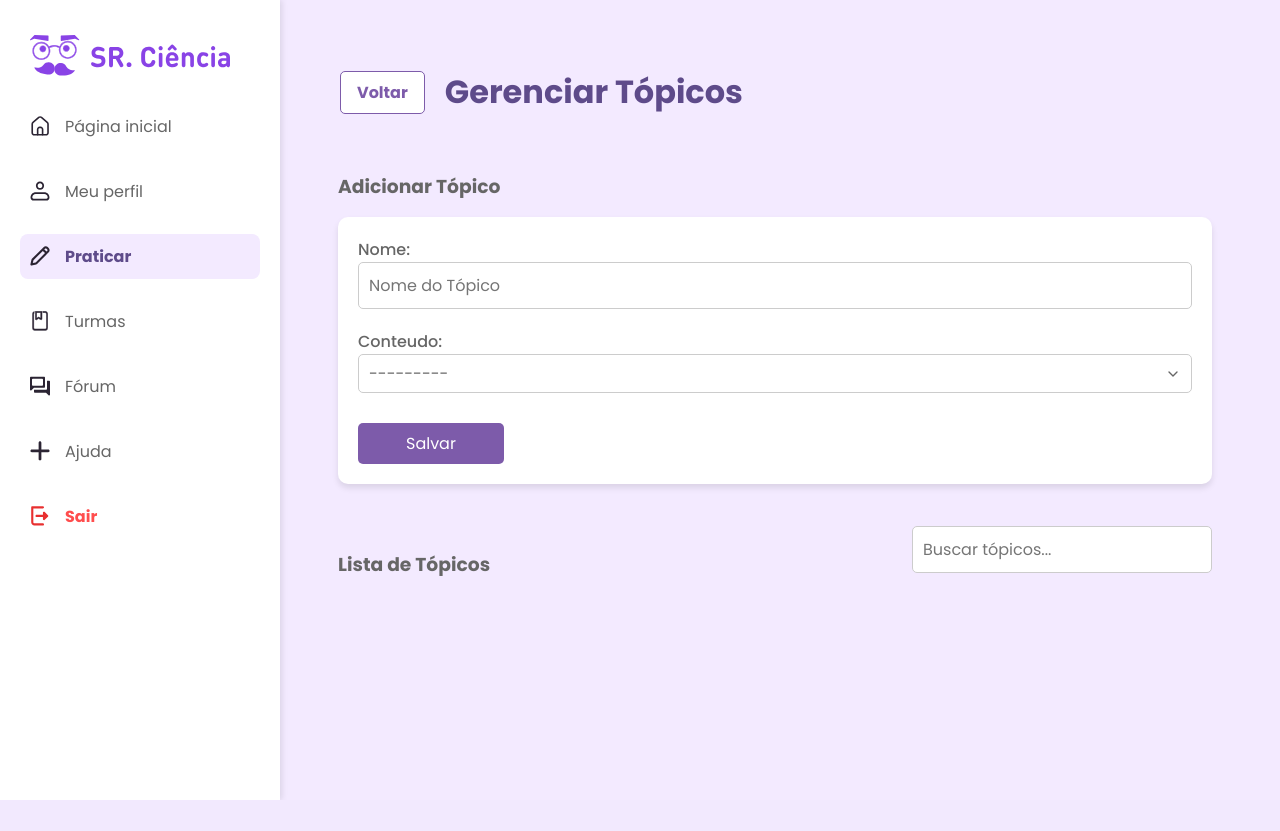
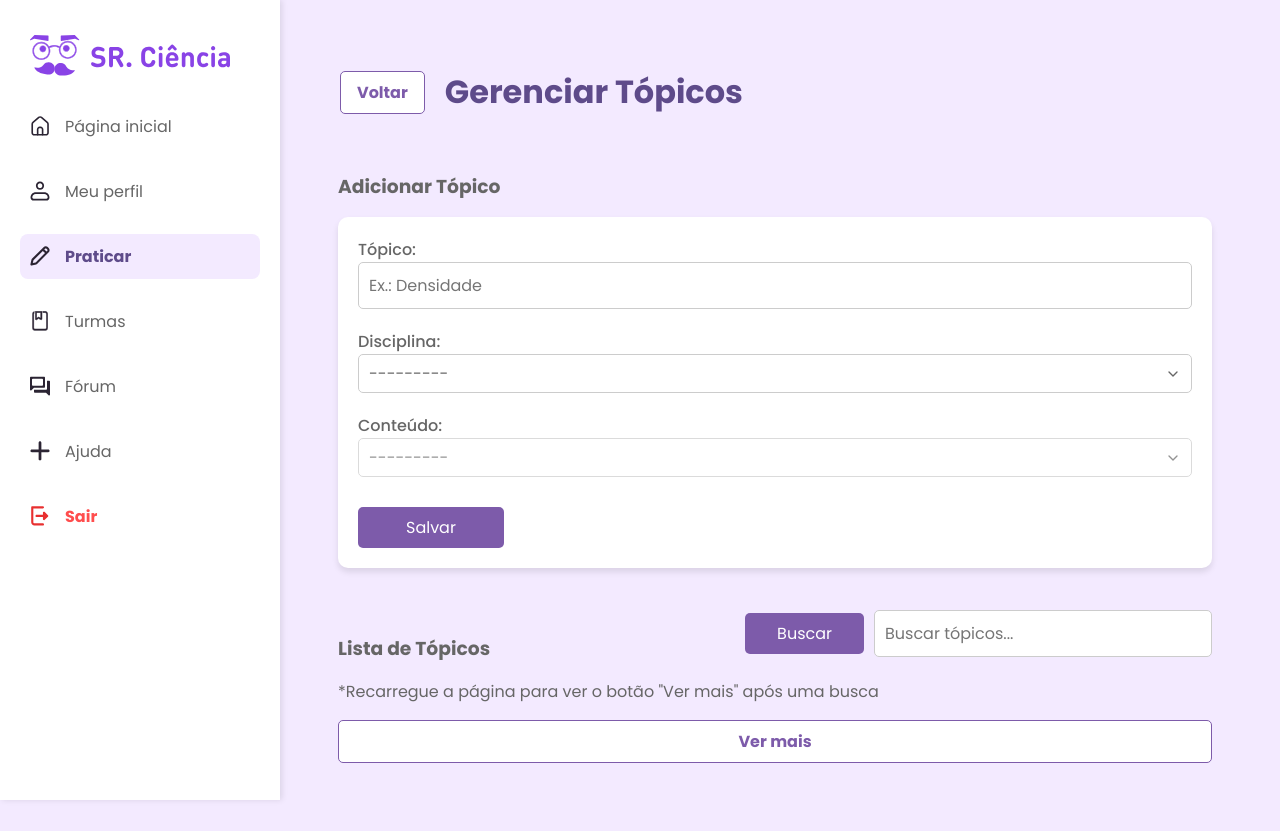
Before and after one commit to Matheusdsc2006/SrCiencia, a Django app: page /app/u/0/gerenciar_topico/ in a window 1280 px wide. Before the commit the page ends 800 px from the top, so only its background shows below. Run offline with Django 5.2, Linux system fonts and the light colour scheme; data that the repository does not hold is empty; some libraries are stand-ins or nearby versions.

Commit message:
ajustar topicos

```diff
--- a/srciencia_core/forms.py
+++ b/srciencia_core/forms.py
@@ -87,10 +87,31 @@ class ConteudoForm(forms.ModelForm):
 
 
 class TopicoForm(forms.ModelForm):
+    disciplina = forms.ModelChoiceField(
+        queryset=Disciplina.objects.all(),
+        empty_label="---------",
+        widget=forms.Select(attrs={"class": "form-select", "id": "id_disciplina"})
+    )
+
     class Meta:
         model = Topico
-        fields = ["nome", "conteudo"]
+        fields = ["nome", "disciplina", "conteudo"]
         widgets = {
-            "nome": forms.TextInput(attrs={"placeholder": "Nome do Tópico", "class": "form-control"}),
-            "conteudo": forms.Select(attrs={"class": "form-select"}),
+            "nome": forms.TextInput(attrs={"placeholder": "Ex.: Densidade", "class": "form-control"}),
+            "conteudo": forms.Select(attrs={"class": "form-select", "id": "id_conteudo", "disabled": "disabled"}),
         }
+
+    def __init__(self, *args, **kwargs):
+        super().__init__(*args, **kwargs)
+        self.fields["conteudo"].queryset = Conteudo.objects.none()
+
+        if "disciplina" in self.data:
+            try:
+                disciplina_id = int(self.data.get("disciplina"))
+                self.fields["conteudo"].queryset = Conteudo.objects.filter(disciplina_id=disciplina_id)
+                self.fields["conteudo"].widget.attrs.pop("disabled", None)
+            except (ValueError, TypeError):
+                pass
+        elif self.instance.pk and self.instance.conteudo:
+            self.fields["conteudo"].queryset = self.instance.conteudo.disciplina.conteudos.all()
+            self.fields["conteudo"].widget.attrs.pop("disabled", None)
--- a/srciencia_core/static/css/global-core.css
+++ b/srciencia_core/static/css/global-core.css
@@ -743,18 +743,6 @@ select option {
     overflow: auto;
 }
 
-.modal {
-    display: none;
-    position: fixed;
-    z-index: 10;
-    left: 0;
-    top: 0;
-    width: 100%;
-    height: 100%;
-    overflow: auto;
-    background-color: rgba(0, 0, 0, 0.4);
-}
-
 .modal-content {
     position: relative;
     width: 50%;
@@ -824,6 +812,10 @@ select option {
     transition: background-color 0.3s ease;
 }
 
+.modal-actions .btn-confirm:hover {
+    background-color: var(--light-purple);
+}
+
 .modal-actions .btn-confirm-sim {
     width: 100%;
     padding: 10px;
@@ -833,10 +825,6 @@ select option {
     border-radius: 5px;
     cursor: pointer;
     transition: background-color 0.3s ease;
-}
-
-.modal-actions .btn-confirm:hover {
-    background-color: var(--dark-purple);
 }
 
 .close-icon {
@@ -914,8 +902,10 @@ select option {
     border: 1px solid var(--primary-purple);
     display: inline-flex;
     align-items: center;
+    justify-content: center;
     gap: 5px;
     transition: background-color 0.3s ease, color 0.3s ease, border-color 0.3s ease;
+    cursor: pointer;
 }
 
 .btn-back:hover {
@@ -940,7 +930,6 @@ select option {
 
 .search-input {
     width: 100%;
-    max-width: 300px;
     padding: 10px;
     font-size: 1rem;
     border: 1px solid var(--light-gray);
@@ -1182,3 +1171,20 @@ input[type="text"] {
     border: 1px solid var(--light-gray);
     border-radius: 5px;
 }
+
+.btn-search {
+    background-color: var(--primary-purple);
+    color: var(--white);
+    cursor: pointer;
+    padding: 0.5rem 2rem;
+    border-radius: 5px;
+    border: none;
+    font-size: 1rem;
+    transition: background-color 0.3s ease, color 0.3s ease;
+    margin-right: 10px;
+}
+
+.btn-search:hover {
+    background-color: var(--dark-purple);
+    color: var(--white);
+}
--- a/srciencia_core/templates/admin/gerenciar_topico.html
+++ b/srciencia_core/templates/admin/gerenciar_topico.html
@@ -9,22 +9,37 @@
     <h3 class="list-title">Adicionar Tópico</h3>
     <form method="post" class="form-container">
         {% csrf_token %}
-        {{ form.as_p }}
+        <div class="form-group">
+            <label for="id_nome">Tópico:</label>
+            {{ form.nome }}
+        </div>
+        <div class="form-group">
+            <label for="id_disciplina">Disciplina:</label>
+            {{ form.disciplina }}
+        </div>
+        <div class="form-group">
+            <label for="id_conteudo">Conteúdo:</label>
+            {{ form.conteudo }}
+        </div>
         <div class="btn-group">
             <button type="submit" name="add" class="btn btn-save">Salvar</button>
         </div>
     </form>
     <div class="search-container">
         <h3 class="list-title">Lista de Tópicos</h3>
-        <input type="text" id="search-input" class="search-input" placeholder="Buscar tópicos...">
+        <div style="display: flex; align-items: center;">
+            <button id="search-button" class="btn btn-search">Buscar</button>
+            <input type="text" id="search-input" class="search-input" placeholder="Buscar tópicos..." style="width: 100%;">
         </div>
+    </div>
+    <p style="margin-top: -20px;">*Recarregue a página para ver o botão "Ver mais" após uma busca</p>
     <div id="list-container" class="list-container">
         {% for topico in topicos|slice:":5" %}
         <div class="list-item">
             <span>
                 {{ topico.nome }}
                 <span style="font-weight: 400; color: var(--gray);">
-                    ({{ topico.conteudo.nome }})
+                    ({{ topico.conteudo.disciplina.nome }} - {{ topico.conteudo.nome }})
                 </span>
             </span>
             <form method="post" class="delete-form">
@@ -34,15 +49,13 @@
             </form>
         </div>
         {% endfor %}
-        {% if topicos|length > 5 %}
         <button id="view-more-btn" class="btn btn-back full-width">Ver mais</button>
-        {% endif %}
     </div>
     <div id="all-topics-modal" class="modal">
         <div class="modal-content">
             <span id="close-modal" class="close-icon">&times;</span>
             <h3 class="list-title">Todos os Tópicos</h3>
-            <input type="text" id="modal-search-input" class="search-input" placeholder="Buscar tópicos no modal...">
+            <input type="text" id="modal-search-input" class="search-input" placeholder="Buscar tópicos...">
             <div id="modal-list-container" class="modal-list-container">
                 {% for topico in topicos %}
                 <div class="list-item">
@@ -65,46 +78,63 @@
 </main>
 <script>
     document.addEventListener("DOMContentLoaded", () => {
+    var searchButton = document.getElementById("search-button");
     var searchInput = document.getElementById("search-input");
+    var modalSearchInput = document.getElementById("modal-search-input");
     var listContainer = document.getElementById("list-container");
+    var modalListContainer = document.getElementById("modal-list-container");
     var viewMoreBtn = document.getElementById("view-more-btn");
     var modal = document.getElementById("all-topics-modal");
     var closeModal = document.getElementById("close-modal");
+    var disciplinaSelect = document.getElementById("id_disciplina");
+    var conteudoSelect = document.getElementById("id_conteudo");
 
+    // Abre o modal ao clicar em "Ver mais"
     if (viewMoreBtn) {
         viewMoreBtn.addEventListener("click", () => {
             modal.style.display = "block";
         });
     }
 
+    // Fecha o modal ao clicar no botão de fechar
     closeModal.addEventListener("click", () => {
         modal.style.display = "none";
     });
 
+    // Fecha o modal ao clicar fora do conteúdo do modal
     window.addEventListener("click", (event) => {
         if (event.target === modal) {
             modal.style.display = "none";
         }
     });
-});
 
-    searchInput.addEventListener("input", () => {
-        var query = searchInput.value;
+    // Função para realizar a busca e atualizar o contêiner especificado
+    var fetchTopics = (query, container, isModal = false) => {
     fetch(`{% url 'buscar_topicos' %}?q=${query}`)
         .then(response => response.json())
         .then(data => {
-                listContainer.innerHTML = "";
-                if (data.length === 0) {
-                    listContainer.innerHTML = "<p>Nenhum tópico encontrado.</p>";
-                    return;
-                }
-                data.forEach(item => {
+            // Limpa o conteúdo anterior
+            container.innerHTML = "";
+
+            if (data.topicos.length === 0) {
+                container.innerHTML = "<p>Nenhum tópico encontrado.</p>";
+            } else {
+                // Verifica IDs já existentes no container
+                const existingIds = new Set(
+                    Array.from(container.querySelectorAll("input[name='topico_id']")).map(input => input.value)
+                );
+
+                var topicsToDisplay = isModal ? data.topicos : data.topicos.slice(0, 5);
+
+                topicsToDisplay.forEach(item => {
+                    // Só adiciona se o ID ainda não estiver no container
+                    if (!existingIds.has(String(item.id))) {
                         var div = document.createElement("div");
                         div.className = "list-item";
                         div.innerHTML = `
                             <span>${item.nome}
                                 <span style="font-weight: 400; color: gray;">
-                                (${item.conteudo_nome})
+                                    (${item.disciplina_nome} - ${item.conteudo_nome})
                                 </span>
                             </span>
                             <form method="post" class="delete-form">
@@ -112,9 +142,68 @@
                                 <input type="hidden" name="topico_id" value="${item.id}">
                                 <button type="submit" name="delete" class="btn-delete">Remover</button>
                             </form>`;
-                    listContainer.appendChild(div);
+                        container.appendChild(div);
+                    }
+                });
+            }
+
+            // Exibe ou oculta o botão "Ver mais" dependendo do número de tópicos
+            if (!isModal && data.topicos.length > 5) {
+                viewMoreBtn.style.display = "block";
+            } else {
+                viewMoreBtn.style.display = "none";
+            }
+        })
+        .catch(error => {
+            console.error("Erro ao buscar tópicos:", error);
+            container.innerHTML = "<p>Erro ao buscar tópicos. Tente novamente.</p>";
+        });
+};
+
+    // Busca ao clicar no botão "Buscar" fora do modal
+    if (searchButton) {
+        searchButton.addEventListener("click", (event) => {
+            event.preventDefault(); // Impede o comportamento padrão
+            const query = searchInput.value.trim();
+            fetchTopics(query, document.getElementById("list-container"));
+        });
+    }
+
+    // Busca dinâmica dentro do modal
+    modalSearchInput.addEventListener("input", () => {
+        var query = modalSearchInput.value.trim();
+        fetchTopics(query, modalListContainer, true); // Atualiza a lista no modal
+    });
+
+    // Garante que o botão "Ver mais" nunca desapareça ao carregar a página
+    if (viewMoreBtn) {
+        viewMoreBtn.style.display = "block";
+    }
+    disciplinaSelect.addEventListener("change", () => {
+        const disciplinaId = disciplinaSelect.value;
+
+        // Limpa e desabilita o campo de conteúdo inicialmente
+        conteudoSelect.innerHTML = '<option value="">Selecione o conteúdo</option>';
+        conteudoSelect.disabled = true;
+
+        if (disciplinaId) {
+            fetch(`/api/conteudos/${disciplinaId}/`)
+                .then((response) => response.json())
+                .then((data) => {
+                    conteudoSelect.disabled = false;
+                    data.forEach((conteudo) => {
+                        const option = document.createElement("option");
+                        option.value = conteudo.id;
+                        option.textContent = conteudo.nome;
+                        conteudoSelect.appendChild(option);
+                    });
+                })
+                .catch((error) => {
+                    console.error("Erro ao carregar conteúdos:", error);
+                });
+        }
     });
 });
-    });
+
 </script>
 {% endblock %}
--- a/srciencia_core/templates/admin/questao_list.html
+++ b/srciencia_core/templates/admin/questao_list.html
@@ -11,7 +11,7 @@
         <button id="open-add-modal" class="btn btn-add">Gerenciar detalhamento</button>
     </div>
     <div id="add-item-modal" class="modal">
-        <div class="modal-content" style="margin: 150px auto;">
+        <div class="modal-content" style="margin: auto;">
             <span id="close-add-modal" class="close-icon">&times;</span>
             <h2>Gerenciar detalhamento</h2>
             <p>Escolha o detalhamento que você deseja gerenciar:</p>
--- a/srciencia_core/templates/professor_turmas.html
+++ b/srciencia_core/templates/professor_turmas.html
@@ -124,7 +124,7 @@
         <form id="add-account-form">
             <label for="new-account" class="email">E-mail:</label>
             <input type="email" id="new-account" placeholder="Digite um e-mail" required />
-            <button id="add-account-btn" class="btn-confirm-sim">Adicionar Conta</button>
+            <button id="add-account-btn" class="btn-confirm">Adicionar Conta</button>
         </form>
     </div>
 </div>
--- a/srciencia_core/templates/turmas.html
+++ b/srciencia_core/templates/turmas.html
@@ -100,7 +100,7 @@
         <div class="add-account">
             <label for="new-account">E-mail:</label>
             <input type="email" id="new-account" class="email" placeholder="Digite um e-mail" required />
-            <button id="add-account-btn" class="btn-confirm-sim">Adicionar Conta</button>
+            <button id="add-account-btn" class="btn-confirm">Adicionar Conta</button>
         </div>
     </div>
 </div>
--- a/srciencia_core/views/adminView.py
+++ b/srciencia_core/views/adminView.py
@@ -191,6 +191,11 @@ def gerenciar_conteudo(request):
     })
 
 
+from django.shortcuts import render, get_object_or_404, redirect
+from django.contrib import messages
+from srciencia_core.models import Topico, Disciplina
+from srciencia_core.forms import TopicoForm
+
 def gerenciar_topico(request):
     if request.method == "POST":
         if "add" in request.POST:
@@ -199,7 +204,7 @@ def gerenciar_topico(request):
                 form.save()
                 messages.success(request, "Tópico adicionado com sucesso!")
             else:
-                messages.error(request, "Erro ao adicionar tópico.")
+                messages.error(request, "Erro ao adicionar tópico. Verifique os dados informados.")
         elif "delete" in request.POST:
             topico_id = request.POST.get("topico_id")
             try:
@@ -210,11 +215,18 @@ def gerenciar_topico(request):
                 messages.error(request, f"Erro ao remover tópico: {str(e)}")
 
     form = TopicoForm()
-    topicos = Topico.objects.all()
+
+    topicos = Topico.objects.select_related('conteudo__disciplina').all()
+
+    disciplinas = Disciplina.objects.all()
+
     return render(request, "admin/gerenciar_topico.html", {
         "form": form,
         "topicos": topicos,
+        "disciplinas": disciplinas,
     })
+
+
 
 def remover_tipo(request, tipo, id):
     if request.method == 'POST':
@@ -263,19 +275,29 @@ def buscar_conteudos(request):
 
 def buscar_topicos(request):
     query = unidecode(request.GET.get('q', '').lower())
-    topicos = Topico.objects.all().select_related('conteudo')
+    topicos = Topico.objects.select_related('conteudo__disciplina').distinct()
 
-    data = [
+    topicos_filtrados = [
         {
             'id': topico.id,
             'nome': topico.nome,
-            'conteudo_nome': topico.conteudo.nome if topico.conteudo else "Sem Conteúdo"
+            'conteudo_nome': topico.conteudo.nome if topico.conteudo else "Sem Conteúdo",
+            'disciplina_nome': topico.conteudo.disciplina.nome if topico.conteudo and topico.conteudo.disciplina else "Sem Disciplina"
         }
         for topico in topicos
         if query in unidecode(topico.nome.lower()) or
-           (topico.conteudo and query in unidecode(topico.conteudo.nome.lower()))
+           (topico.conteudo and query in unidecode(topico.conteudo.nome.lower())) or
+           (topico.conteudo and topico.conteudo.disciplina and query in unidecode(topico.conteudo.disciplina.nome.lower()))
     ]
-    return JsonResponse(data, safe=False)
+
+    response = {
+        'total': len(topicos_filtrados),
+        'topicos': topicos_filtrados,
+    }
+    return JsonResponse(response, safe=False)
+
+
+
 
 def buscar_disciplinas(request):
     query = unidecode(request.GET.get('q', '').lower())
```
Also changed, not shown: srciencia_core/migrations/0015_alter_questao_dificuldade.py (added). Lines whose indentation alone changed are shown as unchanged.
